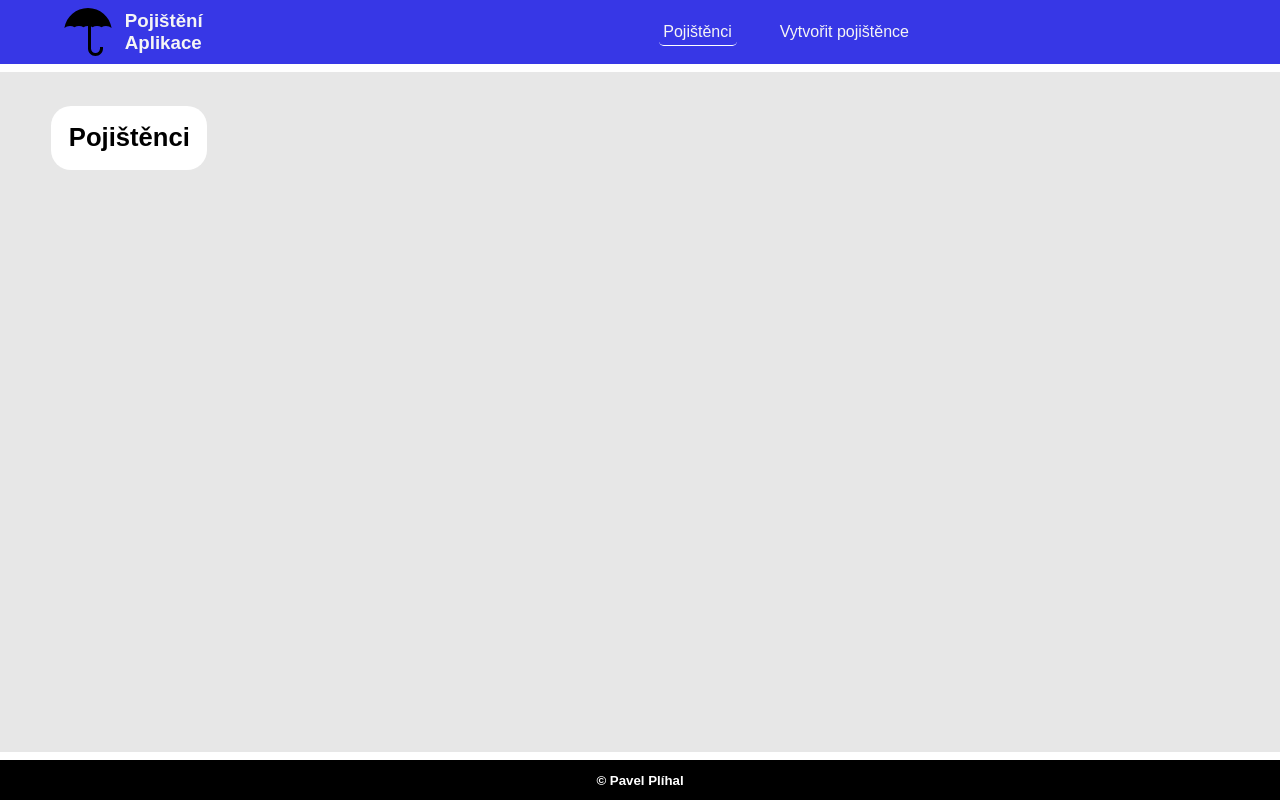
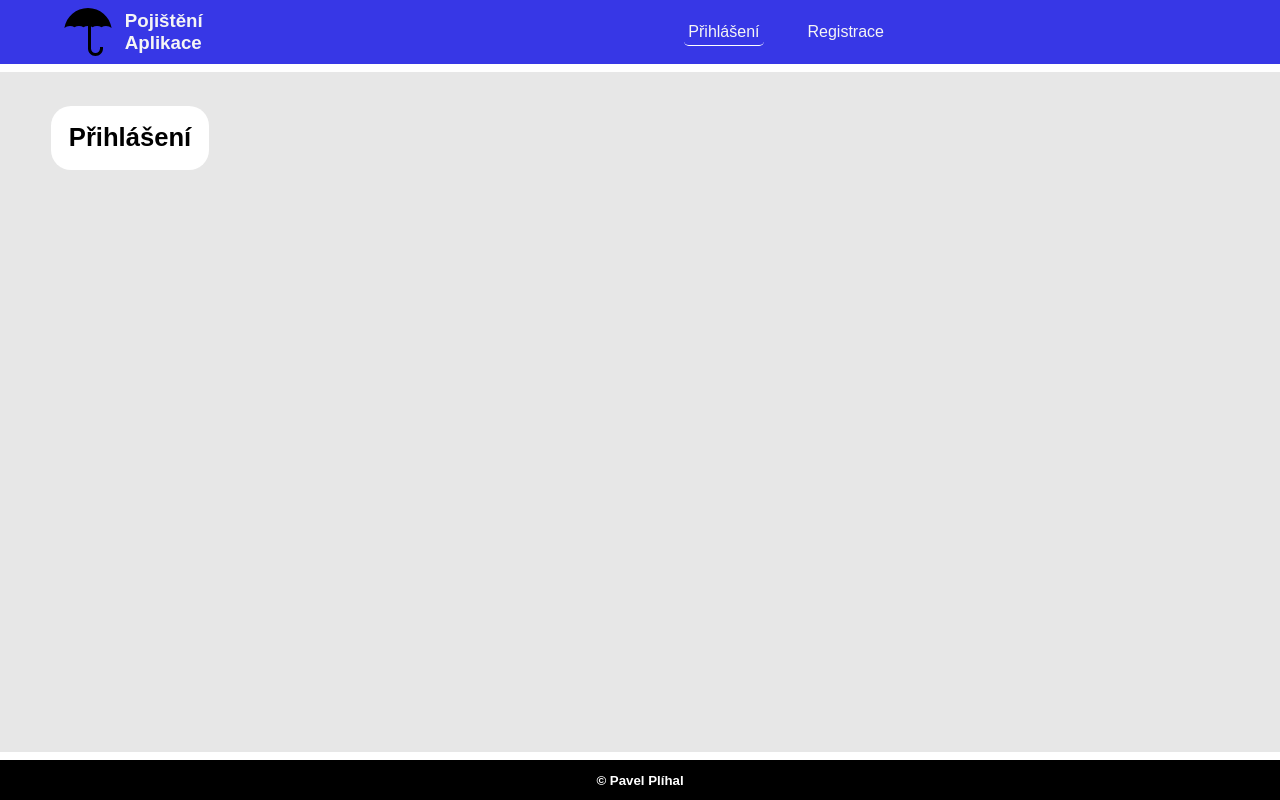
Before and after one commit to JackJayJames/projekt_pojisteni_aplikace_plna_verze, a website with bundled scripts: page Frontend/index.html in a window 1280 px wide. Built offline with nearby package versions, Linux system fonts and the light colour scheme; no server answers.

Commit message:
změna hlavičky navigace na index.html

```diff
--- a/Frontend/index.html
+++ b/Frontend/index.html
@@ -19,15 +19,15 @@
                     <h3>Pojištění Aplikace</h3>
                 </a>
                 <ul class="navigace">
-                    <li><a href="./index.html" class="aktivni">Pojištěnci</a></li>
-                    <li><a href="./vytvorit_pojistence.html">Vytvořit&nbsppojištěnce</a></li>
+                    <li><a href="./index.html" class="aktivni">Přihlášení</a></li>
+                    <li><a href="./vytvorit_pojistence.html">Registrace</a></li>
                 </ul>
             </div>
         </nav>
     </header>
     <section>
         <article class="content">
-            <h1>Pojištěnci</h1>
+            <h1>Přihlášení</h1>
             <article class="container">
                 <section class="con-tabulka">
 
```
